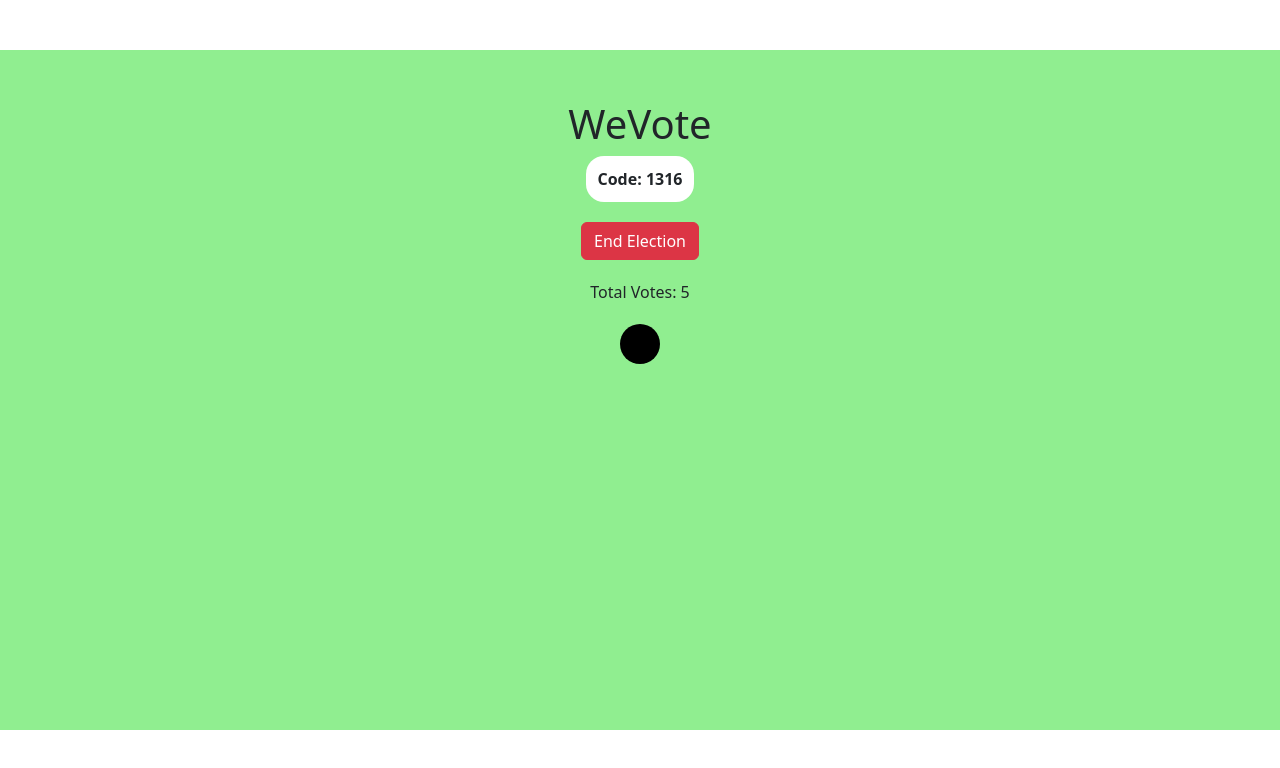
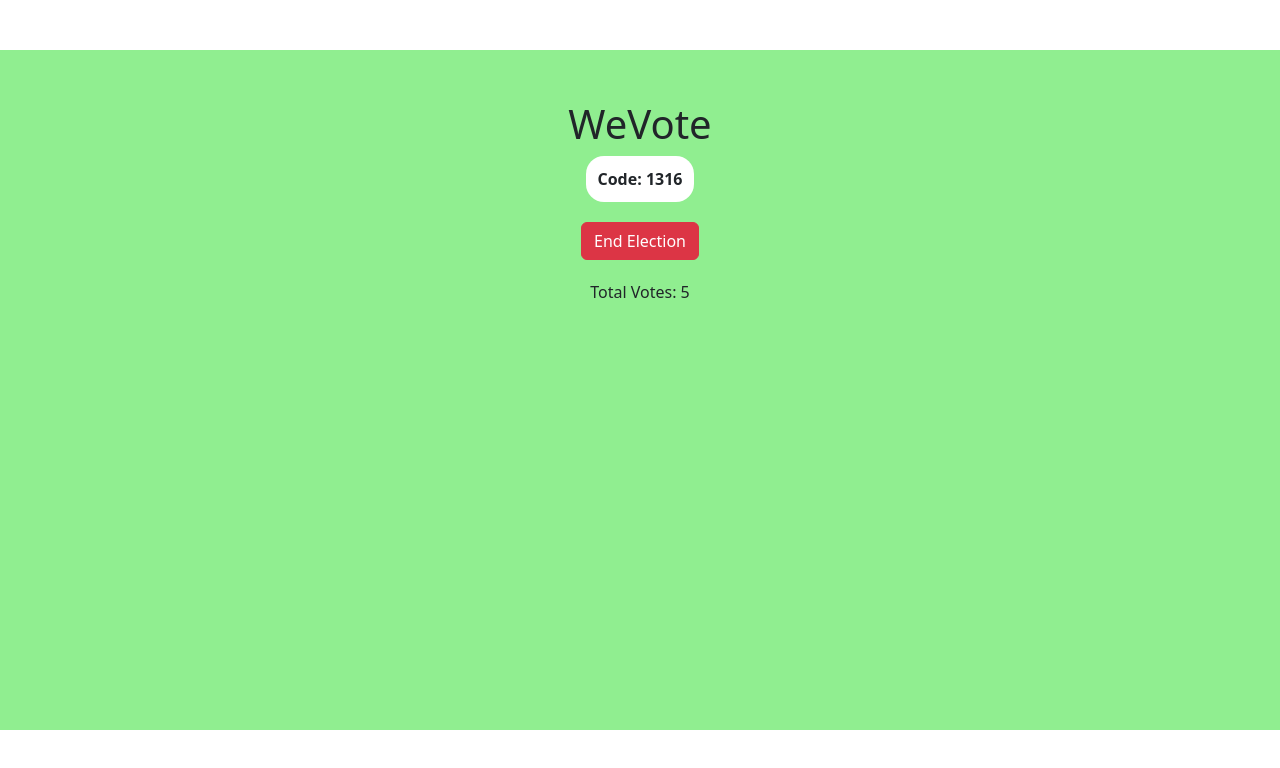
Before and after one commit to 397-f22/WeVote, a React (Vite) app: page /result in a window 1280 px wide. Shown: the top 768 px of the page. Built offline with nearby package versions, Linux system fonts and the light colour scheme.

Commit message:
Update Result.jsx

```diff
--- a/src/components/Result.jsx
+++ b/src/components/Result.jsx
@@ -17,8 +17,10 @@ const Result = (data) => {
 
 
     useEffect(() => {
-        const interval = setInterval(() => setVoteCount(vc => vc + 1), 1000);
-        return () => clearInterval(interval);
+        if (electionRunning) {
+            const interval = setInterval(() => setVoteCount(vc => vc + 1), 1000);
+            return () => clearInterval(interval);
+        }
     }, []);
 
     return (
@@ -27,13 +29,9 @@ const Result = (data) => {
 
             <div className="electionCode">Code: 1316</div>
 
-            <button type="button" className="btn btn-danger btn-rounded" onClick={handleChange}>End Election</button>
+            {electionRunning ? <button type="button" className="btn btn-danger btn-rounded" onClick={handleChange}>End Election</button> : <div className="winning">Winner is Sara</div>}
 
             <div className="vote-count">Total Votes: {voteCount}</div>
-
-            <div className="winning">
-                {electionRunning ? "" : "winner is Sara"}
-            </div>
         </div>
     );
 }
```
